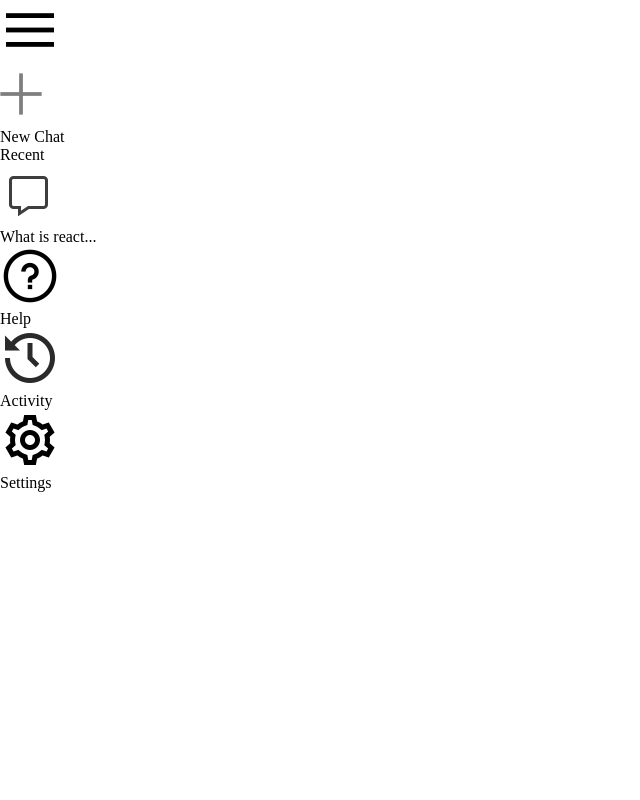
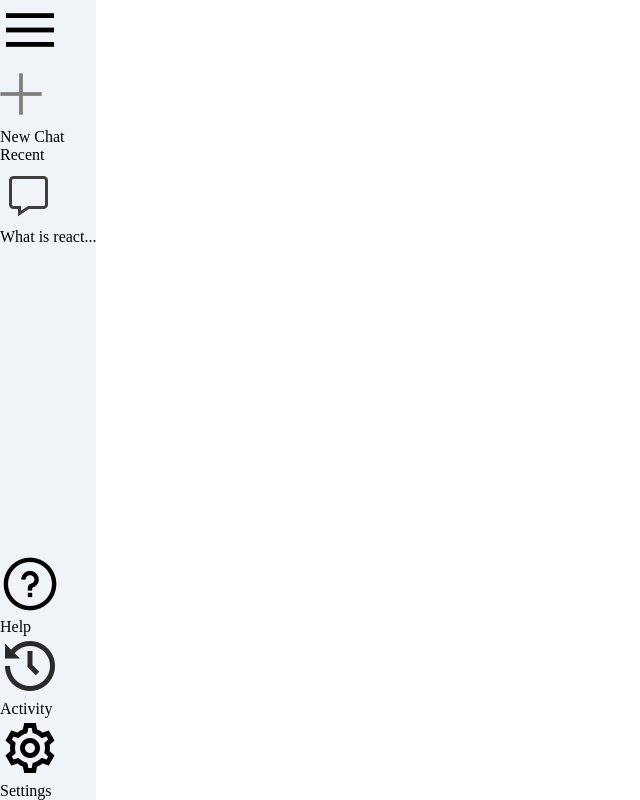
Before and after one commit to claudiahW/miniature-computing-machine, a React (Vite) app: page / in a window 1280 px wide. Shown: the whole page, without its empty margins (0-640 px from the left). Built offline with nearby package versions, Linux system fonts and the light colour scheme.

Commit message:
align icons to the topleft and bottom lef sides of the page

```diff
--- a/src/components/Sidebar/Sidebar.css
+++ b/src/components/Sidebar/Sidebar.css
@@ -0,0 +1,7 @@
+.sidebar {
+  min-height: 100vh;
+  display: inline-flex;
+  flex-direction: column;
+  justify-content: space-between;
+  background-color: #f0f4f9;
+}
```
